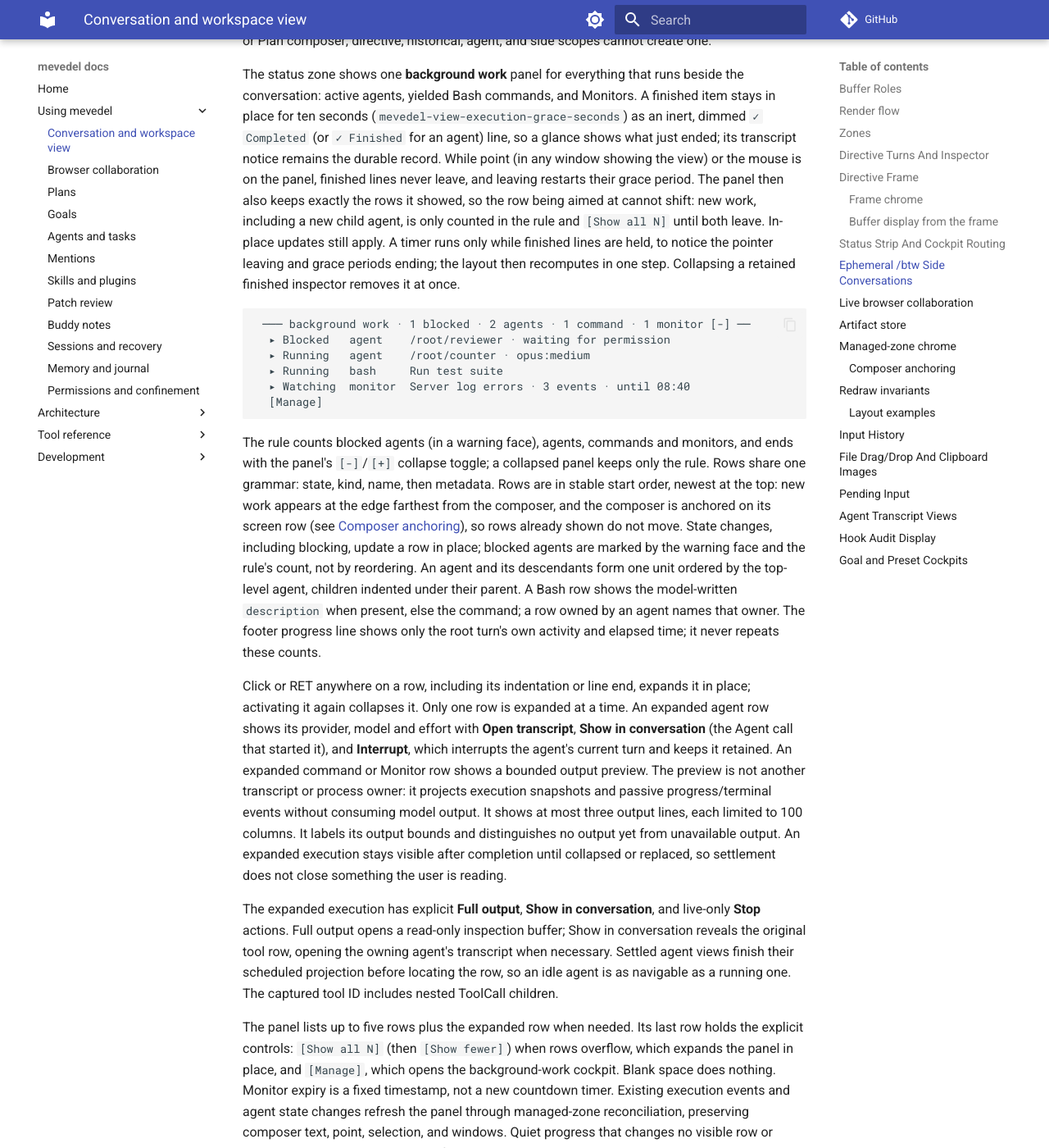
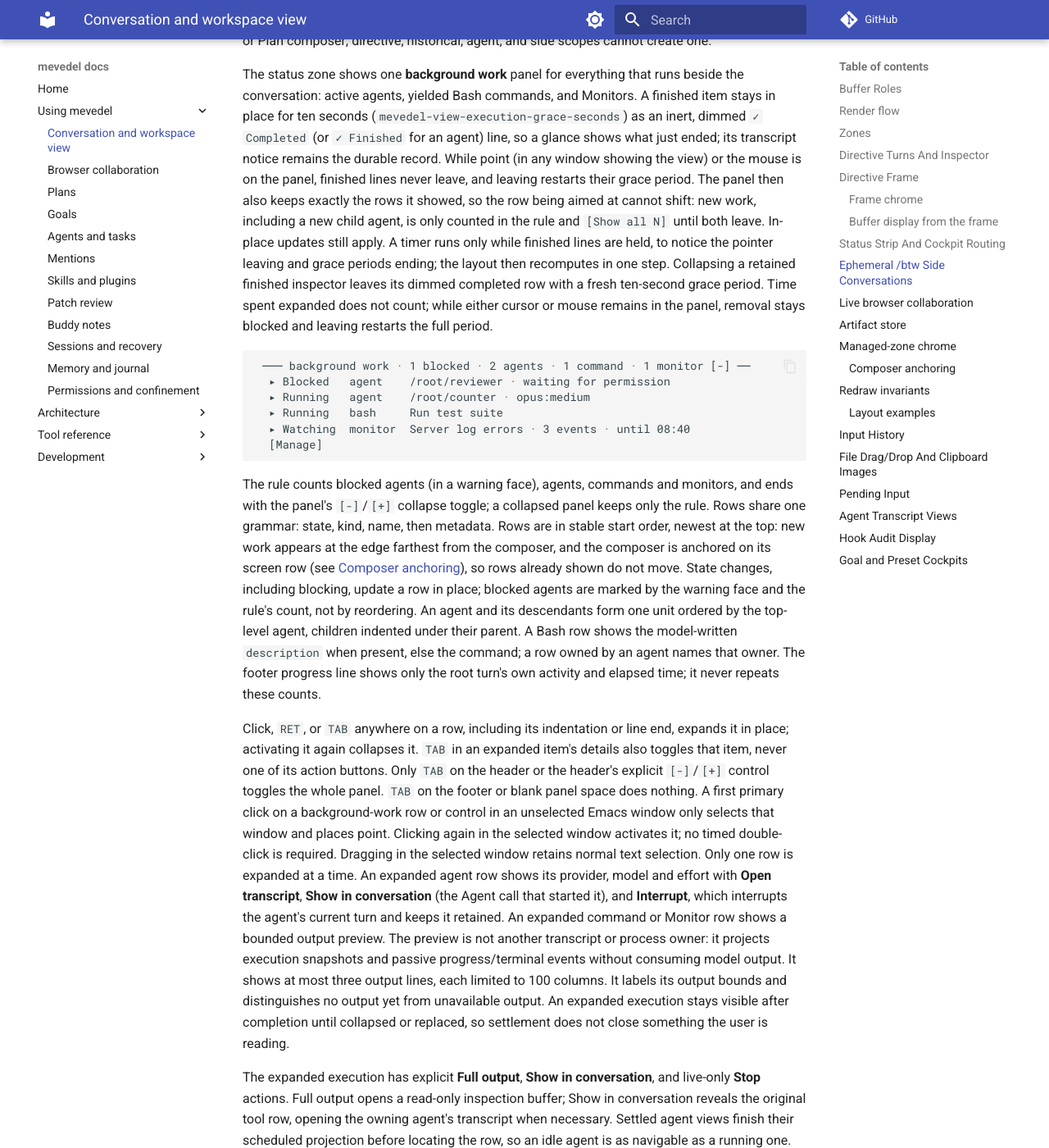
Before and after one commit to FrauH0lle/mevedel, an MkDocs documentation site: the page built from docs/view.md, in a window 1280 px wide and 1400 px high, scrolled down 30282 px. Shown: the whole window at 82% size. Built offline with MkDocs 1.6.1 and Material for MkDocs 9.7.7, drawn with Linux system fonts in a browser that asks for light colours; comment, search, counter and statistics services are not loaded; some of the changed text lies outside the part shown.

Commit message:
fix(view): Keep background toggles local and retain finished rows
Make TAB act on its owning background item, not the whole panel or an action button. A primary click into an inactive window selects it without activation. Collapsing a completed inspector begins a fresh held-row grace period instead of removing it immediately.

* mevedel-view-execution.el (mevedel-view-execution--retain-selected): Transfer a completed inspector into held summaries without its output payloads.
(mevedel-view-execution--toggle, mevedel-view-execution--toggle-agent): Retain completed summaries when collapsing or replacing inspection.
(mevedel-view-execution--mouse-press, mevedel-view-execution--action-map): Guard focus-changing primary clicks while preserving ordinary selected-window clicks and drag selection.
(mevedel-view-execution--header, mevedel-view-execution-fragment): Attach item-local disclosure callbacks and preserve held summaries through both capacity adjustments.

* mevedel-view-disclosure.el (mevedel-view-disclosure--toggle-fragment): Invoke the local background disclosure callback, leaving the footer inert.

* test/test-mevedel-view-execution.el: Exercise TAB through real bindings, full mouse press/release and drag dispatch, draft preservation, completed-row grace deadlines, and overflow with a pinned older inspector.

* docs/view.md: Document selection-only focus clicks, local TAB behavior, and post-inspection grace retention.

Validation: Full isolated Eask suite reports 11,343 results, zero unexpected, 24 conditional skips. All 254 modules compile without warnings. Final focused rerun passes 162 tests; graphical command-loop checks and independent focused review pass.

````diff
--- a/docs/view.md
+++ b/docs/view.md
@@ -1456,8 +1456,10 @@
 child agent, is only counted in the rule and `[Show all N]` until both leave.
 In-place updates still apply. A timer runs only while finished lines are held,
 to notice the pointer leaving and grace periods ending; the layout then
-recomputes in one step. Collapsing a retained finished inspector removes it at
-once.
+recomputes in one step. Collapsing a retained finished inspector leaves its
+dimmed completed row with a fresh ten-second grace period. Time spent expanded
+does not count; while either cursor or mouse remains in the panel, removal
+stays blocked and leaving restarts the full period.
 
 ```text
  ─── background work · 1 blocked · 2 agents · 1 command · 1 monitor [-] ──
@@ -1482,12 +1484,20 @@
 agent names that owner. The footer progress line shows only the root turn's
 own activity and elapsed time; it never repeats these counts.
 
-Click or RET anywhere on a row, including its indentation or line end, expands
-it in place; activating it again collapses it. Only one row is expanded at a
-time. An expanded agent row shows its provider, model and effort with
-**Open transcript**, **Show in conversation** (the Agent call that started
-it), and **Interrupt**, which interrupts the agent's current turn and keeps it
-retained. An expanded command or Monitor row shows a bounded output preview.
+Click, `RET`, or `TAB` anywhere on a row, including its indentation or line end,
+expands it in place; activating it again collapses it. `TAB` in an expanded
+item's details also toggles that item, never one of its action buttons. Only
+`TAB` on the header or the header's explicit `[-]`/`[+]` control toggles the
+whole panel. `TAB` on the footer or blank panel space does nothing.
+A first primary click on a background-work row or control in an unselected Emacs
+window only selects that window and places point. Clicking again in the
+selected window activates it; no timed double-click is required. Dragging in
+the selected window retains normal text selection.
+Only one row is expanded at a time. An expanded agent row shows its provider,
+model and effort with **Open transcript**, **Show in conversation** (the Agent
+call that started it), and **Interrupt**, which interrupts the agent's current
+turn and keeps it retained. An expanded command or Monitor row shows a bounded
+output preview.
 The preview is not another transcript or process owner: it projects execution
 snapshots and passive progress/terminal events without consuming model output.
 It shows at most three output lines, each limited to 100 columns. It labels its
@@ -1502,7 +1512,8 @@
 before locating the row, so an idle agent is as navigable as a running one.
 The captured tool ID includes nested ToolCall children.
 
-The panel lists up to five rows plus the expanded row when needed. Its last
+The panel lists up to five rows plus the expanded row when needed; retained
+finished rows also stay visible throughout their grace period. Its last
 row holds the explicit controls: `[Show all N]` (then `[Show fewer]`) when rows
 overflow, which expands the panel in place, and `[Manage]`, which opens the
 background-work cockpit. Blank space does nothing. Monitor expiry is a fixed
````
Also changed, not shown: 3 other files.
